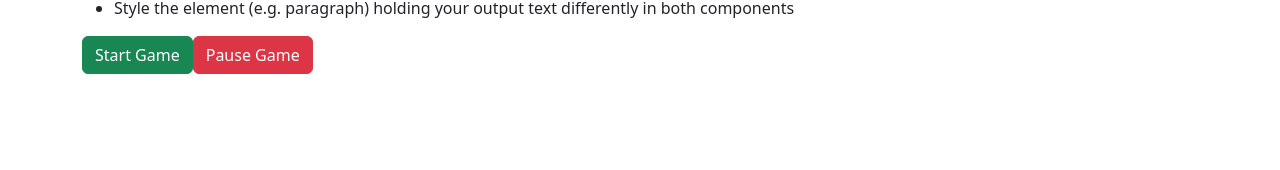
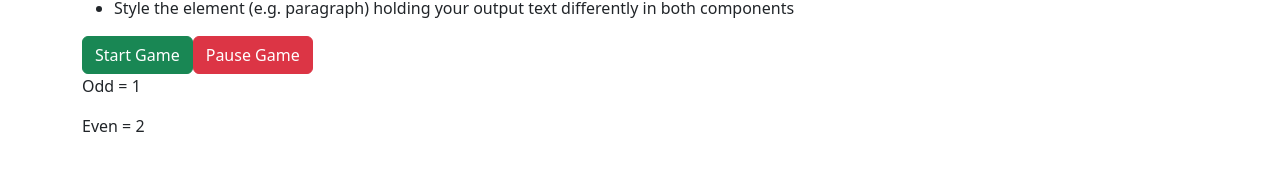
Before and after one commit to bekasturua/Angular--Task-4, an Angular app: page / in a window 1280 px wide. Both pictures are taken after a click on the button "Start Game". Shown: the part 214-384 px from the top of the page. Built offline with nearby package versions, Linux system fonts and the light colour scheme.

Commit message:
add even and odd numbers in browser

```diff
--- a/src/app/app.component.html
+++ b/src/app/app.component.html
@@ -38,4 +38,16 @@
       ></app-game-control>
     </div>
   </div>
+  <div class="row">
+    <div class="col-xs-12">
+      <app-odd
+        *ngFor="let oddNumber of oddNumbers"
+        [number]="oddNumber"
+      ></app-odd>
+      <app-even
+        *ngFor="let evenNumber of evenNumbers"
+        [number]="evenNumber"
+      ></app-even>
+    </div>
+  </div>
 </div>
--- a/src/app/app.component.ts
+++ b/src/app/app.component.ts
@@ -6,8 +6,15 @@ import { Component } from '@angular/core';
   styleUrls: ['./app.component.css']
 })
 export class AppComponent {
+  oddNumbers: number[] = [];
+  evenNumbers: number[] = [];
+
   onIntervalFired(firedNumber: number) {
-    console.log(firedNumber);
+    if (firedNumber % 2 === 0) {
+      this.evenNumbers.push(firedNumber)
+    } else {
+      this.oddNumbers.push(firedNumber)
+    }
   }
 
 }
--- a/src/app/even/even.component.html
+++ b/src/app/even/even.component.html
@@ -1 +1 @@
-<p>even works!</p>
+<p>Even = {{ number }}</p>
--- a/src/app/even/even.component.ts
+++ b/src/app/even/even.component.ts
@@ -1,4 +1,4 @@
-import { Component } from '@angular/core';
+import { Component, Input } from '@angular/core';
 
 @Component({
   selector: 'app-even',
@@ -6,5 +6,5 @@ import { Component } from '@angular/core';
   styleUrls: ['./even.component.css']
 })
 export class EvenComponent {
-
+  @Input() number: number;
 }
--- a/src/app/odd/odd.component.html
+++ b/src/app/odd/odd.component.html
@@ -1 +1 @@
-<p>odd works!</p>
+<p>Odd = {{ number }}</p>
--- a/src/app/odd/odd.component.ts
+++ b/src/app/odd/odd.component.ts
@@ -1,4 +1,4 @@
-import { Component } from '@angular/core';
+import { Component, Input } from '@angular/core';
 
 @Component({
   selector: 'app-odd',
@@ -6,5 +6,6 @@ import { Component } from '@angular/core';
   styleUrls: ['./odd.component.css']
 })
 export class OddComponent {
+  @Input() number: number;
 
 }
```
